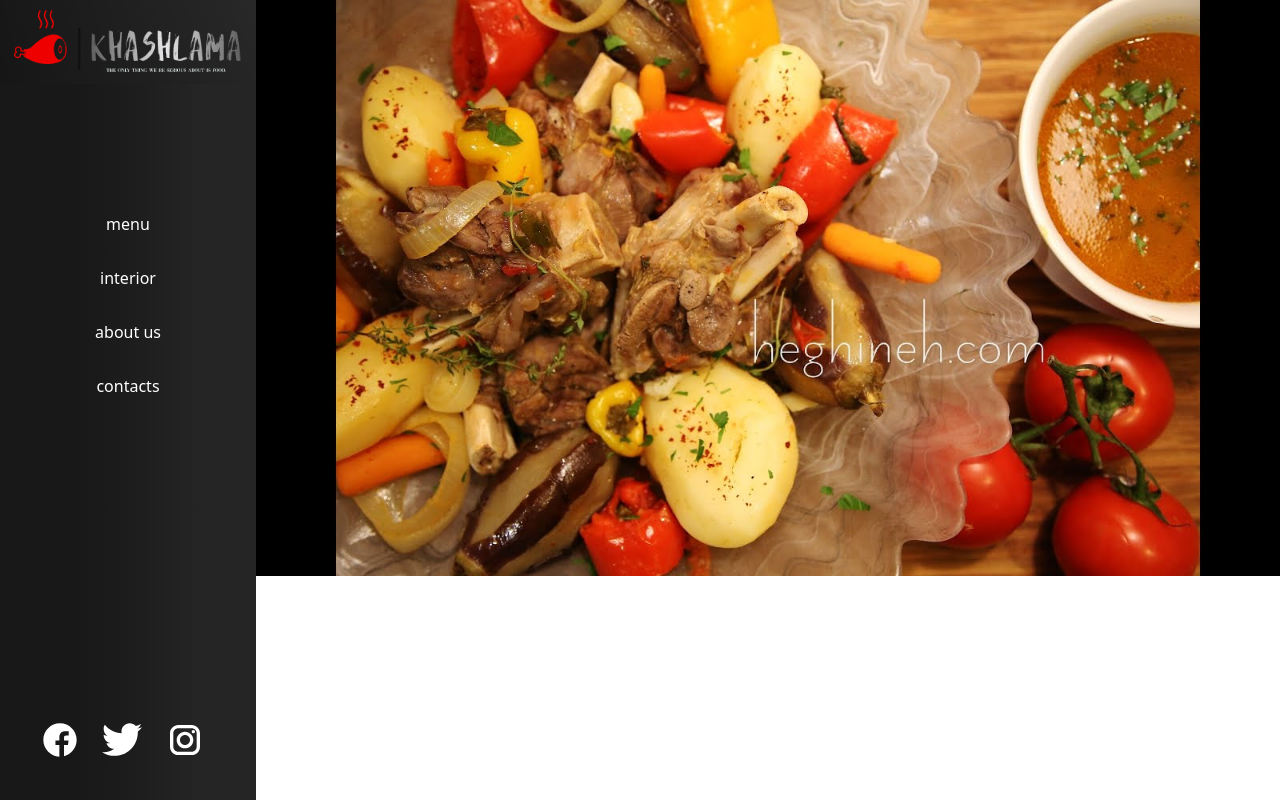
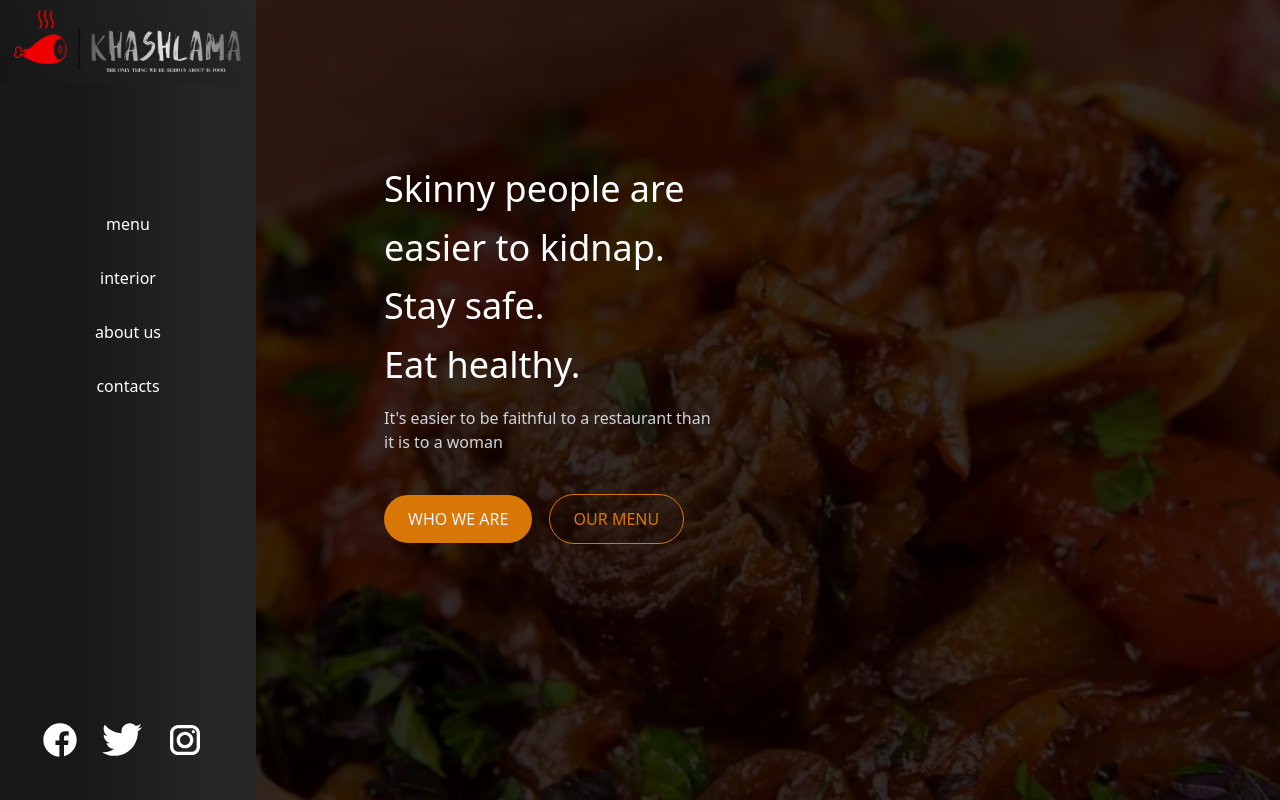
Before and after one commit to MkrtichSargsyan/Restaurant-Page, a website built with webpack: page dist/index.html in a window 1280 px wide. Built offline with nearby package versions, Linux system fonts and the light colour scheme.

Commit message:
style hero section

```diff
--- a/src/showcase/hero.js
+++ b/src/showcase/hero.js
@@ -1,10 +1,49 @@
-import showcase_image from "../images/k1.jpg";
+import showcase_image from "../images/k5.jpg";
 
 export default (() => {
   const hero = document.createElement("div");
-  hero.classList.add('flex-1')
+  hero.classList.add("flex-1", "relative");
+
   const hero_image = document.createElement("img");
+  hero_image.classList.add("h-screen", "object-cover");
   hero_image.src = showcase_image;
+
+  const layer = document.createElement("div");
+  layer.classList.add(
+    "top-0",
+    "bottom-0",
+    "left-0",
+    "right-0",
+    "bg-black",
+    "absolute",
+    "opacity-80"
+  );
+
+  const greeting = document.createElement("div");
+  greeting.classList.add("w-5/12", "absolute", "top-40", "left-32");
+  greeting.innerHTML = `
+    <h1 class='text-4xl text-white leading-relaxed mb-3'>
+      Skinny people are <br>
+      easier to kidnap.<br>
+      Stay safe.<br>
+      Eat healthy.
+    </h1>
+    <h2 class='text-gray-300 mb-10'>
+      It's easier to be faithful to a restaurant than <br>
+      it is to a woman
+    </h2>
+    <div>
+      <button class="uppercase px-6 py-3 mr-3 outline-none rounded-full bg-yellow-600 text-blue-50 max-w-max shadow-sm hover:bg-yellow-500">
+        WHO WE ARE
+      </button>
+      <button class="uppercase px-6 py-3 outline-none rounded-full border border-yellow-600 text-yellow-600 max-w-max shadow-sm hover:border-yellow-500 hover:text-yellow-500">
+        OUR MENU
+      </button>
+    </div>
+  `;
+
+  hero.appendChild(layer);
+  hero.appendChild(greeting);
   hero.appendChild(hero_image);
-  return hero
+  return hero;
 })();
--- a/src/styles/custom_styles.css
+++ b/src/styles/custom_styles.css
@@ -1,20 +1,34 @@
-body{
-  max-width:1440px;
-  margin:0 auto
+body {
+  max-width: 1440px;
+  margin: 0 auto;
 }
 
-.logo_height{
-  height: 100px
+.logo_height {
+  height: 100px;
 }
 
-.navigation{
-  background: rgb(24,24,24);
-  background: linear-gradient(90deg, rgba(24,24,24,1) 31%, rgba(30,30,30,1) 55%, rgba(37,37,37,1) 78%);
-  color:white
-
+.navigation {
+  background: rgb(24, 24, 24);
+  background: linear-gradient(
+    90deg,
+    rgba(24, 24, 24, 1) 31%,
+    rgba(30, 30, 30, 1) 55%,
+    rgba(37, 37, 37, 1) 78%
+  );
+  color: white;
 }
 
-.nav_items li{
-  text-align:center;
-  margin-bottom:30px
+.nav_items li {
+  text-align: center;
+  margin-bottom: 30px;
+  transition: color 0.2s ease-in;
 }
+
+.nav_items li:hover {
+  cursor: pointer;
+  color: orange;
+}
+
+.nav_items li:active {
+  color: white;
+}
```
Also changed, not shown: src/images/k4.jpg (added), src/images/k5.jpg (added).
